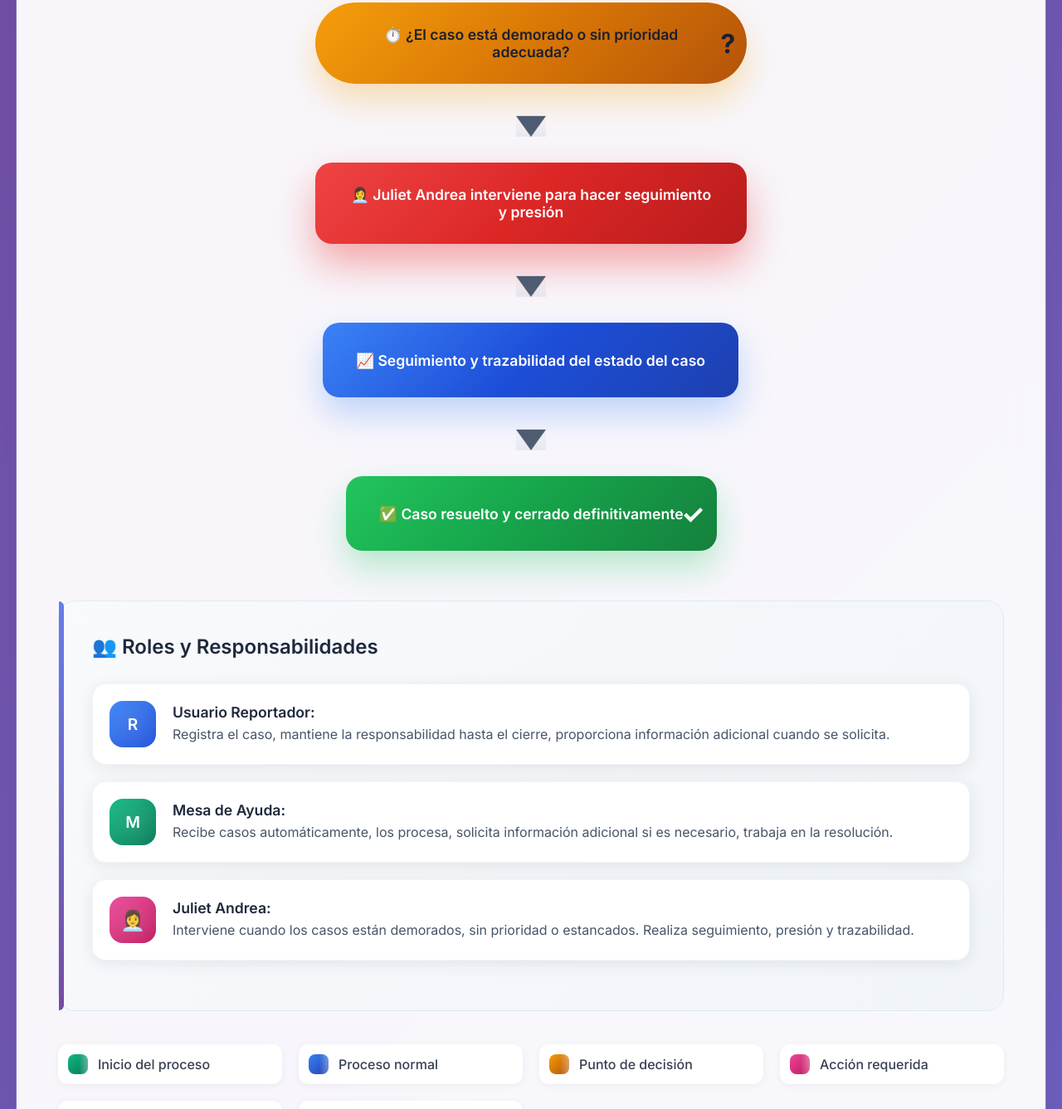
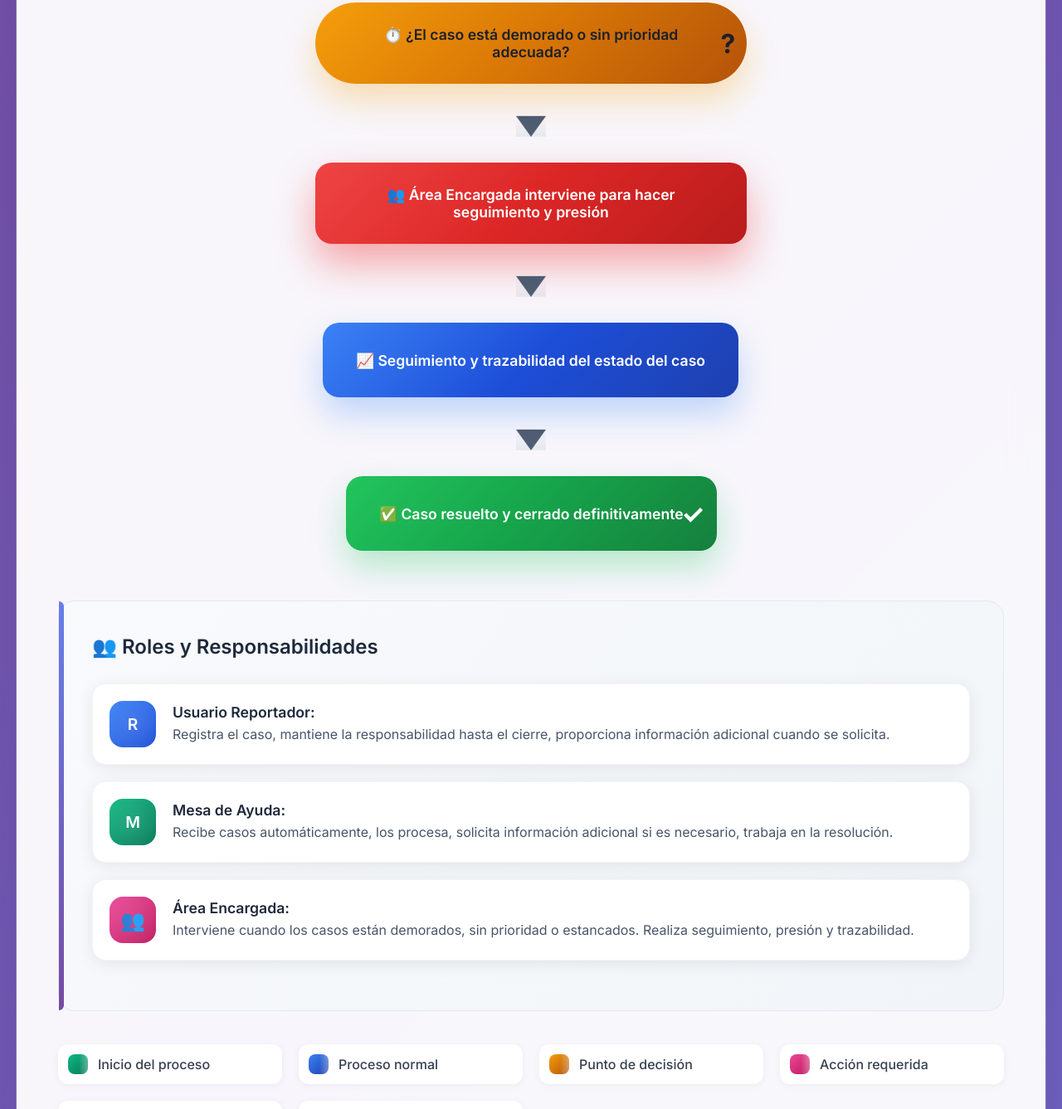
Before and after one commit to jsuaza-lgtm/diagrama-flujo, a plain HTML site: page index.html in a window 1280 px wide. Shown: the part 1584-2921 px from the top of the page at 83% size. Drawn offline with Linux system fonts and the light colour scheme.

Commit message:
Add files via upload

```diff
--- a/index.html
+++ b/index.html
@@ -629,7 +629,7 @@
             <div class="arrow"></div>
 
             <div class="step escalation">
-                👩‍💼 Juliet Andrea interviene para hacer seguimiento y presión
+                👥 Área Encargada interviene para hacer seguimiento y presión
             </div>
 
             <div class="arrow"></div>
@@ -665,9 +665,9 @@
             </div>
 
             <div class="role-item">
-                <div class="role-icon juliet">👩‍💼</div>
+                <div class="role-icon juliet">👥</div>
                 <div class="role-content">
-                    <strong>Juliet Andrea:</strong>
+                    <strong>Área Encargada:</strong>
                     <p>Interviene cuando los casos están demorados, sin prioridad o estancados. Realiza seguimiento, presión y trazabilidad.</p>
                 </div>
             </div>
```
